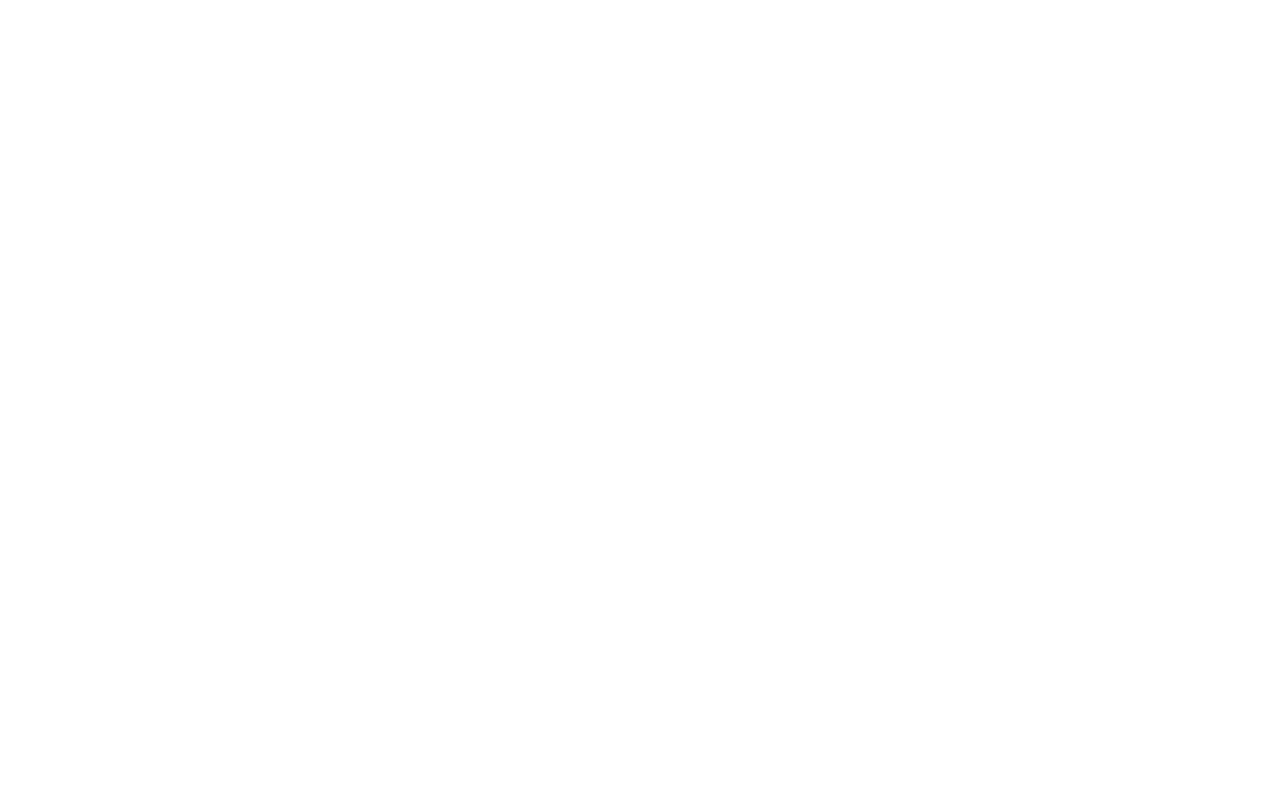
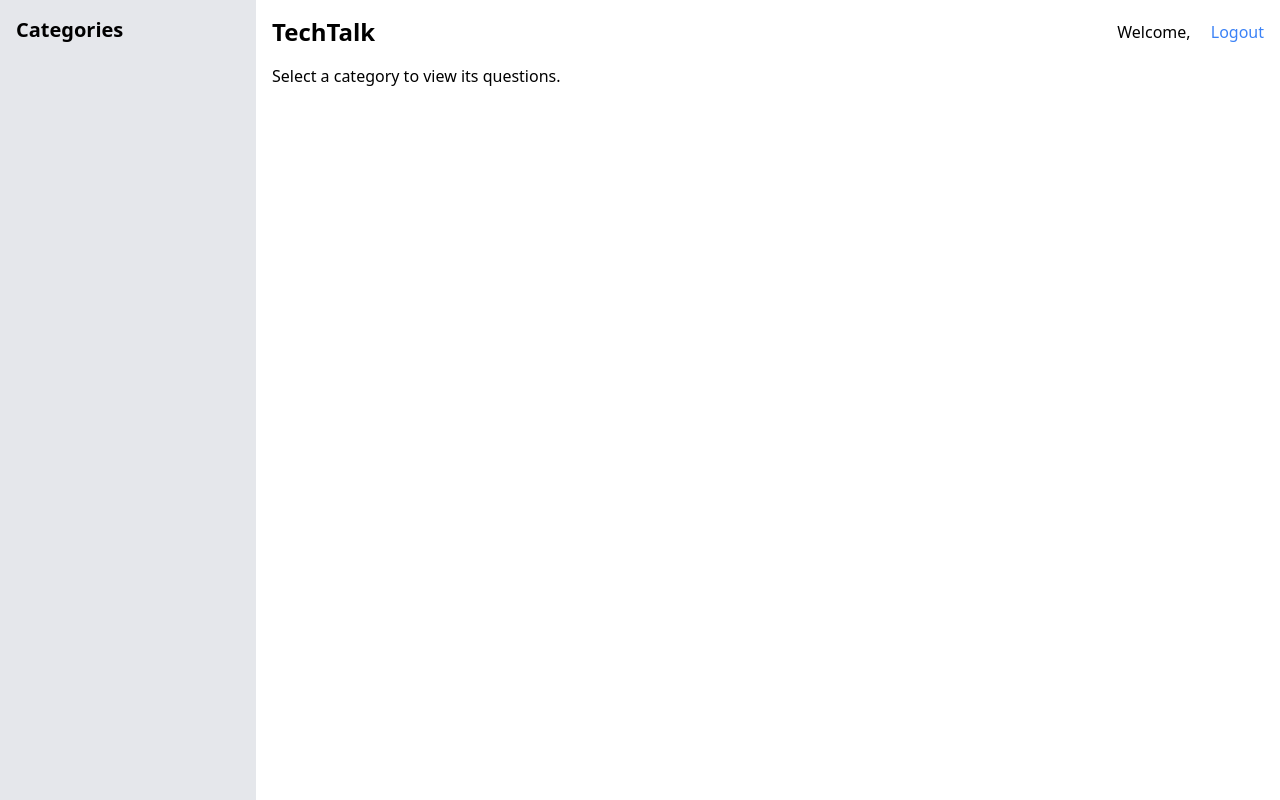
Before and after one commit to oddvelvetgoldfish/project-5, a React (Vite) app in the folder frontend/: page /dashboard in a window 1280 px wide. Before the commit this address had no page. Built offline with nearby package versions, Linux system fonts and the light colour scheme.

Commit message:
Added basic unprotected dashboard

```diff
--- a/frontend/src/app.tsx
+++ b/frontend/src/app.tsx
@@ -1,12 +1,14 @@
 import { Routes, Route } from 'react-router-dom';
 import { Register } from './pages/register';
 import { Login } from './pages/login';
+import { Dashboard } from './pages/dashboard';
 
 export const App = () => {
   return (
     <Routes>
       <Route path='/' element={<Login />} />
       <Route path='register' element={<Register />} />
+      <Route path='dashboard' element={<Dashboard />} />
     </Routes>
   );
 };
--- /dev/null
+++ b/frontend/src/pages/dashboard.tsx
@@ -0,0 +1,35 @@
+import { useNavigate } from 'react-router-dom';
+
+export const Dashboard = () => {
+  const username = localStorage.getItem('username');
+  const navigate = useNavigate();
+
+  const handleLogout = () => {
+    localStorage.clear();
+    navigate('/');
+  };
+
+  return (
+    <div className='flex h-screen'>
+      <aside className='w-64 bg-gray-200 p-4 overflow-y-auto'>
+        <h2 className='text-xl font-semibold mb-4'>Categories</h2>
+      </aside>
+      <main className='flex-1 p-4 overflow-y-auto'>
+        <div className='flex justify-between items-center mb-4'>
+          <h1 className='text-2xl font-semibold'>TechTalk</h1>
+          <div>
+            <span className='mr-4'>Welcome, {username}</span>
+            <button
+              className='text-blue-500 hover:underline'
+              onClick={handleLogout}
+            >
+              Logout
+            </button>
+          </div>
+        </div>
+
+        <p>Select a category to view its questions.</p>
+      </main>
+    </div>
+  );
+};
```
